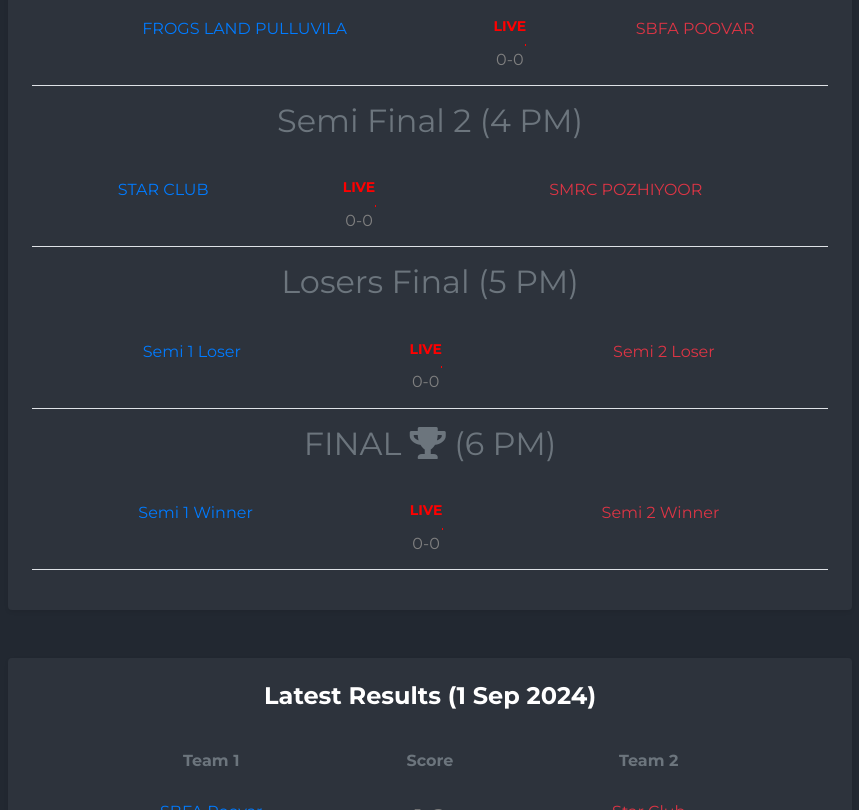
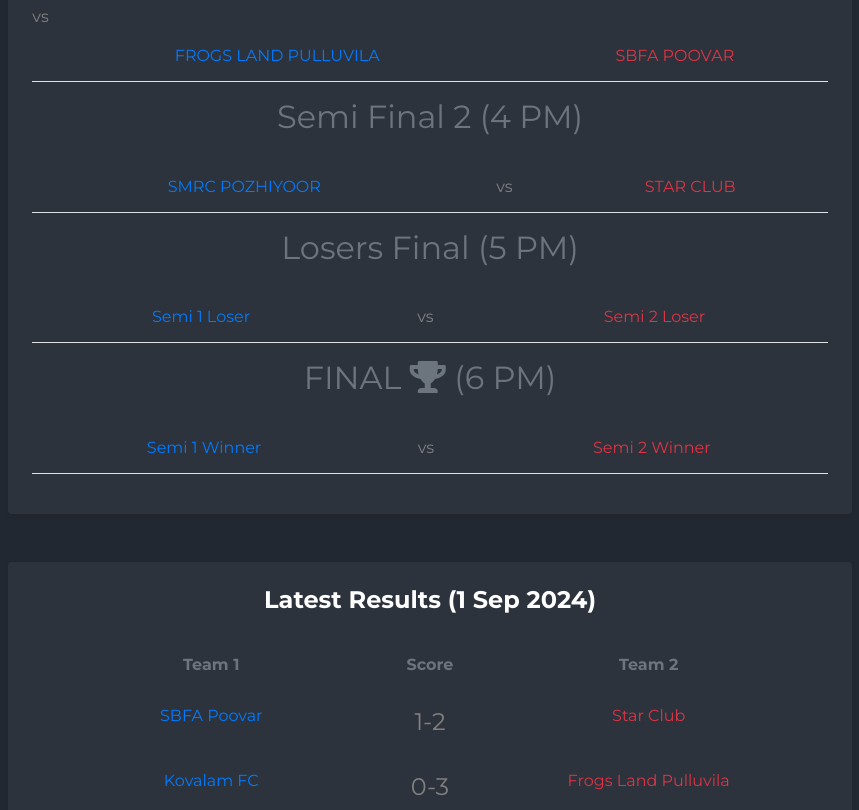
Before and after one commit to pamal10/Nova-Cup, a plain HTML site: page index.html in a window 1280 px wide. Shown: the part 946-1756 px from the top of the page, without its empty margins (210-1069 px from the left). Drawn offline with Linux system fonts and the light colour scheme; files whose address does not match are found by name.

Commit message:
Update index.html

```diff
--- a/index.html
+++ b/index.html
@@ -142,6 +142,8 @@
                           <td class="text-center" style="font-weight: 500;">
                             <span style="color: #007bff;">FROGS LAND PULLUVILA</span>
                           </td>
+
+                        <!--
                           <td class="text-center" style="font-weight: 500;">
                            <div class="live-indicator">
                               <span class="live-text">Live</span>
@@ -150,8 +152,8 @@
                               </div>
                           </div>
                           0-0
-
-
+                            -->
+                            vs
                             </td>
                           <td class="text-center" style="font-weight: 500;">
                                <span style="color: #dc3545;">SBFA POOVAR</span>
@@ -175,22 +177,23 @@
 
                     <tr class="border-bottom">
                         <td class="text-center" style="font-weight: 500;">
-                          <span style="color: #007bff;">STAR CLUB</span>
+                          <span style="color: #007bff;">SMRC POZHIYOOR</span>
                         </td>
                         <td class="text-center" style="font-weight: 500;">
 
 
-
+                          <!--
                            <div class="live-indicator">
                               <span class="live-text">Live</span>
                               <div class="live-line-container">
                               <div class="live-line"></div>
                               </div>
                           </div>
-                          0-0
+                          0-0-->
+                          vs
                            </td>
                         <td class="text-center" style="font-weight: 500;">
-                             <span style="color: #dc3545;">SMRC POZHIYOOR</span>
+                             <span style="color: #dc3545;">STAR CLUB</span>
                         </td>
                     </tr>
 
@@ -217,13 +220,15 @@
                       <td class="text-center" style="font-weight: 500;">
 
 
+                        <!--
                            <div class="live-indicator">
                               <span class="live-text">Live</span>
                               <div class="live-line-container">
                               <div class="live-line"></div>
                               </div>
                           </div>
-                          0-0
+                          0-0-->
+                        vs
 
                         </td>
                       <td class="text-center" style="font-weight: 500;">
@@ -256,7 +261,7 @@
                     <td class="text-center" style="font-weight: 500;">
 
 
-
+                      <!--
                            <div class="live-indicator">
                               <span class="live-text">Live</span>
                               <div class="live-line-container">
@@ -264,7 +269,8 @@
                               </div>
                           </div>
                           0-0
-
+                      -->
+                      vs
                       </td>
                     <td class="text-center" style="font-weight: 500;">
                          <span style="color: #dc3545;">Semi 2 Winner</span>
```
